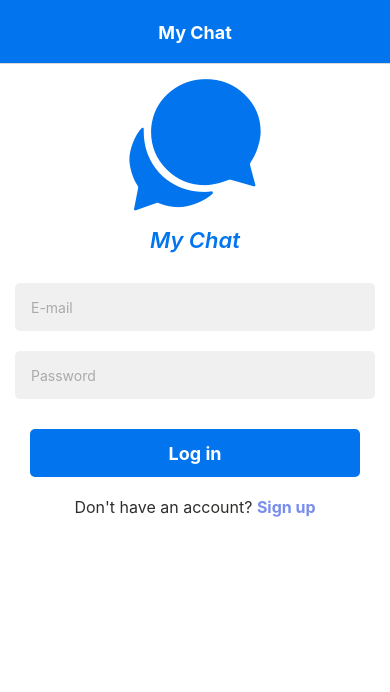
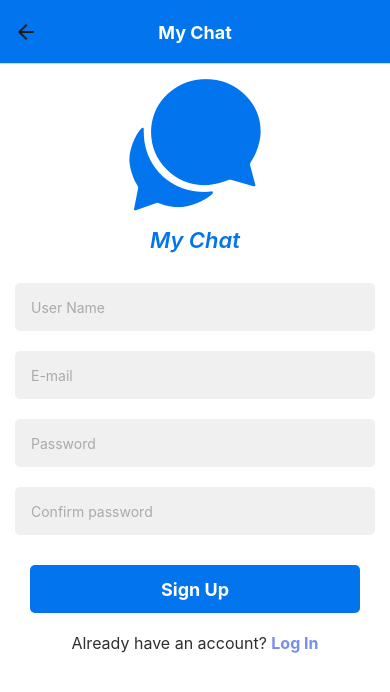
Before and after one commit to Brainless-Loco/myChattingApp, a React Native app: screen /signup in a window 390 px wide. Shown: the top 692 px of the page. Built offline with nearby package versions, Linux system fonts and the light colour scheme.

Commit message:
Log In function implemented

```diff
--- a/App.js
+++ b/App.js
@@ -6,7 +6,8 @@ import { NavigationContainer } from '@react-navigation/native';
 import { createNativeStackNavigator } from '@react-navigation/native-stack';
 import Home from './screens/Home';
 import Chat from './screens/Chat';
-import Auth from './screens/Auth';
+import SignUp from './screens/SignUp';
+import LogIn from './screens/LogIn';
 
 
 const Stack = createNativeStackNavigator();
@@ -19,7 +20,17 @@ export default function App() {
     <Provider store={store}>
       <NavigationContainer  >
       <Stack.Navigator>
-        <Stack.Screen name="auth" component={Auth} options={{headerTitle:'My Chat',headerTitleAlign:'center',
+        <Stack.Screen name="login" component={LogIn} options={{headerTitle:'My Chat',headerTitleAlign:'center',
+          headerBackVisible:false,
+          headerStyle:{
+            backgroundColor:'#0274ed',
+          }
+          ,
+          headerTitleStyle:{
+            color:'white',
+            fontWeight:'bold'
+          }}}/>
+        <Stack.Screen name="signup" component={SignUp} options={{headerTitle:'My Chat',headerTitleAlign:'center',headerBackVisible:false,
         headerStyle:{
           backgroundColor:'#0274ed',
         }
@@ -29,6 +40,7 @@ export default function App() {
           fontWeight:'bold'
         }}}/>
         <Stack.Screen name="home" component={Home} options={{headerTitle:'My Chat',headerTitleAlign:'center',
+        headerBackVisible:false,
         headerStyle:{
           backgroundColor:'#0274ed',
         }
@@ -37,7 +49,7 @@ export default function App() {
           color:'white',
           fontWeight:'bold'
         }}} />
-        <Stack.Screen name= 'chat' component={Chat} options={{headerTitle:'Conversation',headerTitleStyle:{
+        <Stack.Screen name= 'chat' component={Chat} options={{headerTitle:'Conversation',headerBackVisible:false,headerTitleStyle:{
           color:'#0274ed'
         }}} />
         {/* options={{ headerShown: false }} */}
--- a/redux/Actions.js
+++ b/redux/Actions.js
@@ -6,10 +6,3 @@ export const updateCurrentUserUsername = (username) =>{
       username: username
     }
 }
-
-export const updateActiveTabName = (name)=>{
-    return{
-        type:UPDATE_ACTIVE_TAB_NAME,
-        name:name
-    }
-}
--- a/redux/Reducer.js
+++ b/redux/Reducer.js
@@ -1,7 +1,8 @@
 import { UPDATE_ACTIVE_TAB_NAME, UPDATE_CURRENT_USER_USERNAME } from "./Types"
 
 const initialState = {
-    currentUserUsername:'hahaha',
+    currentUserUsername:'',
+    loggedIn: false,
     currentOpenedChatID:'',
     activeTab:'chats'
 }
@@ -14,12 +15,6 @@ export default (state = initialState, action) => {
                 currentUserUsername:action.username
             }
         }
-        case UPDATE_ACTIVE_TAB_NAME:{
-            return{
-                ...state,
-                activeTab:action.name
-            }
-        }
 
 
         default:{
--- a/redux/Types.js
+++ b/redux/Types.js
@@ -1,2 +1,2 @@
 export const UPDATE_CURRENT_USER_USERNAME = 'UPDATE_CURRENT_USER_USERNAME';
-export const UPDATE_ACTIVE_TAB_NAME = 'UPDATE_ACTIVE_TAB_NAME';
+export const UPDATE_LOG_IN_INFO = 'UPDATE_LOG_IN_INFO'
--- /dev/null
+++ b/screens/LogIn.js
@@ -0,0 +1,122 @@
+import React, { useState } from 'react'
+import { ScrollView, StyleSheet, Text, TextInput, TouchableOpacity, View } from 'react-native'
+import { Ionicons } from '@expo/vector-icons';
+import { signInWithEmailAndPassword  } from 'firebase/auth';
+import { auth } from '../firebase/firebaseConfig';
+
+export default function LogIn({navigation}) {
+
+    const [email, setEmail] = useState('')
+    const [password, setPassword] = useState('')
+    const [errorMessage, seterrorMessage] = useState('')
+
+    const loginUser = async () => {
+        try {
+          await signInWithEmailAndPassword(auth, email, password);
+          alert("Success")
+        } catch (e) {
+          if(e.code==='auth/wrong-password') seterrorMessage("Wrong Password")
+          if(e.code==='auth/user-not-found') seterrorMessage('No account matches this email')
+        }
+      };
+
+    const onLoginPress = () => {
+        loginUser()
+        // console.log("Log in")
+    }
+
+    return (
+        <ScrollView style={styles.container}>
+            <Ionicons name="chatbubbles-sharp" size={150} style={styles.logo} />
+            <Text style={[styles.logo,styles.title]}>My Chat</Text>
+            <TextInput
+                    style={styles.input}
+                    placeholder='E-mail'
+                    placeholderTextColor="#aaaaaa"
+                    onChangeText={(text) => {setEmail(text);  seterrorMessage('');}}
+                    value={email}
+                    underlineColorAndroid="transparent"
+                    autoCapitalize="none"
+                />
+                <TextInput
+                    style={styles.input}
+                    placeholderTextColor="#aaaaaa"
+                    secureTextEntry
+                    placeholder='Password'
+                    onChangeText={(text) => {setPassword(text); seterrorMessage('')}}
+                    value={password}
+                    underlineColorAndroid="transparent"
+                    autoCapitalize="none"
+                />
+                {errorMessage.length>0 && <Text style={{color:'red',textAlign:'center'}}>*{errorMessage}*</Text>}
+                <TouchableOpacity
+                    disabled={password.length==0 || email.length==0}
+                    style={styles.button}
+                    onPress={() => onLoginPress()}>
+                    <Text style={styles.buttonTitle}>{"Log in"}</Text>
+                </TouchableOpacity>
+                <View style={styles.footerView}>
+                    <Text style={styles.footerText}>Don't have an account? <Text onPress={()=>{navigation.navigate('signup')}} style={styles.footerLink}>Sign up</Text></Text>
+                </View>
+        </ScrollView>
+    )
+}
+
+
+const styles = StyleSheet.create({
+    container: {
+        backgroundColor:'white',
+        flex:1,
+    },
+    title: {
+        fontSize:22,
+        fontWeight:'600',
+        fontStyle:'italic',
+        marginBottom:20
+    },
+    logo: {
+        textAlign:'center',
+        color:"#0274ed"
+    },
+    input: {
+        height: 48,
+        borderRadius: 5,
+        overflow: 'hidden',
+        backgroundColor: '#f0f0f0',
+        color:'#5591ad',
+        marginTop: 10,
+        marginBottom: 10,
+        marginLeft: 15,
+        marginRight: 15,
+        paddingLeft: 16
+    },
+    button: {
+        backgroundColor: '#0274ed',
+        marginLeft: 30,
+        marginRight: 30,
+        marginTop: 20,
+        height: 48,
+        borderRadius: 5,
+        alignItems: "center",
+        justifyContent: 'center'
+    },
+    buttonTitle: {
+        color: 'white',
+        fontSize: 18,
+        fontWeight: "bold"
+    },
+    footerView: {
+        flex: 1,
+        alignItems: "center",
+        marginTop: 20
+    },
+    footerText: {
+        fontSize: 16,
+        color: '#2e2e2d'
+    },
+    footerLink: {
+        color: "#788eec",
+        fontWeight: "bold",
+        fontSize: 16
+    }
+})
--- a/screens/Auth.js
+++ b/screens/SignUp.js
@@ -1,23 +1,25 @@
 import React, { useState } from 'react'
-import { StyleSheet, Text, TextInput, TouchableOpacity, View } from 'react-native'
+import { ScrollView, StyleSheet, Text, TextInput, TouchableOpacity, View } from 'react-native'
 import { Ionicons } from '@expo/vector-icons';
-import { onAuthStateChanged, signOut, createUserWithEmailAndPassword ,getAuth, sendSignInLinkToEmail } from 'firebase/auth';
+import {createUserWithEmailAndPassword  } from 'firebase/auth';
+import { auth } from '../firebase/firebaseConfig';
 
-export default function Auth({navigation}) {
-
-    const auth = getAuth();
+export default function SignUp({navigation}) {
 
     const [userName, setUserName]= useState('')
     const [email, setEmail] = useState('')
     const [password, setPassword] = useState('')
     const [confirmPassword, setconfirmPassword] = useState('')
-    const [newUser,setNewUser]= useState(false)
     const [errorMessage, seterrorMessage] = useState('')
 
     const registerWithEmail = async () => {
         try {
             const {user} = await createUserWithEmailAndPassword(auth,email, password)
             seterrorMessage('')
+            setEmail('')
+            setPassword('')
+            setconfirmPassword('')
+            setUserName('')
             alert("Account Created! You can now Log In.");
         }
         catch(e){
@@ -38,16 +40,11 @@ export default function Auth({navigation}) {
         }
     }
 
-    const updateNewOrOldUser = ()=>{
-        setNewUser(!newUser)
-    }
-
-
     return (
-        <View style={styles.container}>
+        <ScrollView style={styles.container}>
             <Ionicons name="chatbubbles-sharp" size={150} style={styles.logo} />
             <Text style={[styles.logo,styles.title]}>My Chat</Text>
-            {newUser&&<TextInput
+            <TextInput
                     style={styles.input}
                     placeholderTextColor="#aaaaaa"
                     placeholder='User Name'
@@ -55,7 +52,7 @@ export default function Auth({navigation}) {
                     value={userName}
                     underlineColorAndroid="transparent"
                     autoCapitalize="none"
-                />}
+                />
             <TextInput
                     style={styles.input}
                     placeholder='E-mail'
@@ -75,7 +72,7 @@ export default function Auth({navigation}) {
                     underlineColorAndroid="transparent"
                     autoCapitalize="none"
                 />
-                {newUser&&<TextInput
+                <TextInput
                     style={styles.input}
                     placeholderTextColor="#aaaaaa"
                     secureTextEntry
@@ -84,17 +81,18 @@ export default function Auth({navigation}) {
                     value={confirmPassword}
                     underlineColorAndroid="transparent"
                     autoCapitalize="none"
-                />}
+                />
                 {errorMessage.length>0 && <Text style={{color:'red',textAlign:'center'}}>*{errorMessage}*</Text>}
                 <TouchableOpacity
+                    disabled={password.length==0 || email.length==0}
                     style={styles.button}
-                    onPress={() => newUser? onSingUpPress():onLoginPress()}>
-                    <Text style={styles.buttonTitle}>{newUser?"Sign Up":"Log in"}</Text>
+                    onPress={() => onSingUpPress()}>
+                    <Text style={styles.buttonTitle}>Sign Up</Text>
                 </TouchableOpacity>
                 <View style={styles.footerView}>
-                    <Text style={styles.footerText}>{ newUser? "Already":"Don't"} have an account? <Text onPress={updateNewOrOldUser} style={styles.footerLink}>{newUser? "Log In":"Sign up"}</Text></Text>
+                    <Text style={styles.footerText}>Already have an account? <Text onPress={()=>{navigation.navigate('login')}} style={styles.footerLink}>Log In</Text></Text>
                 </View>
-        </View>
+        </ScrollView>
     )
 }
 
```
